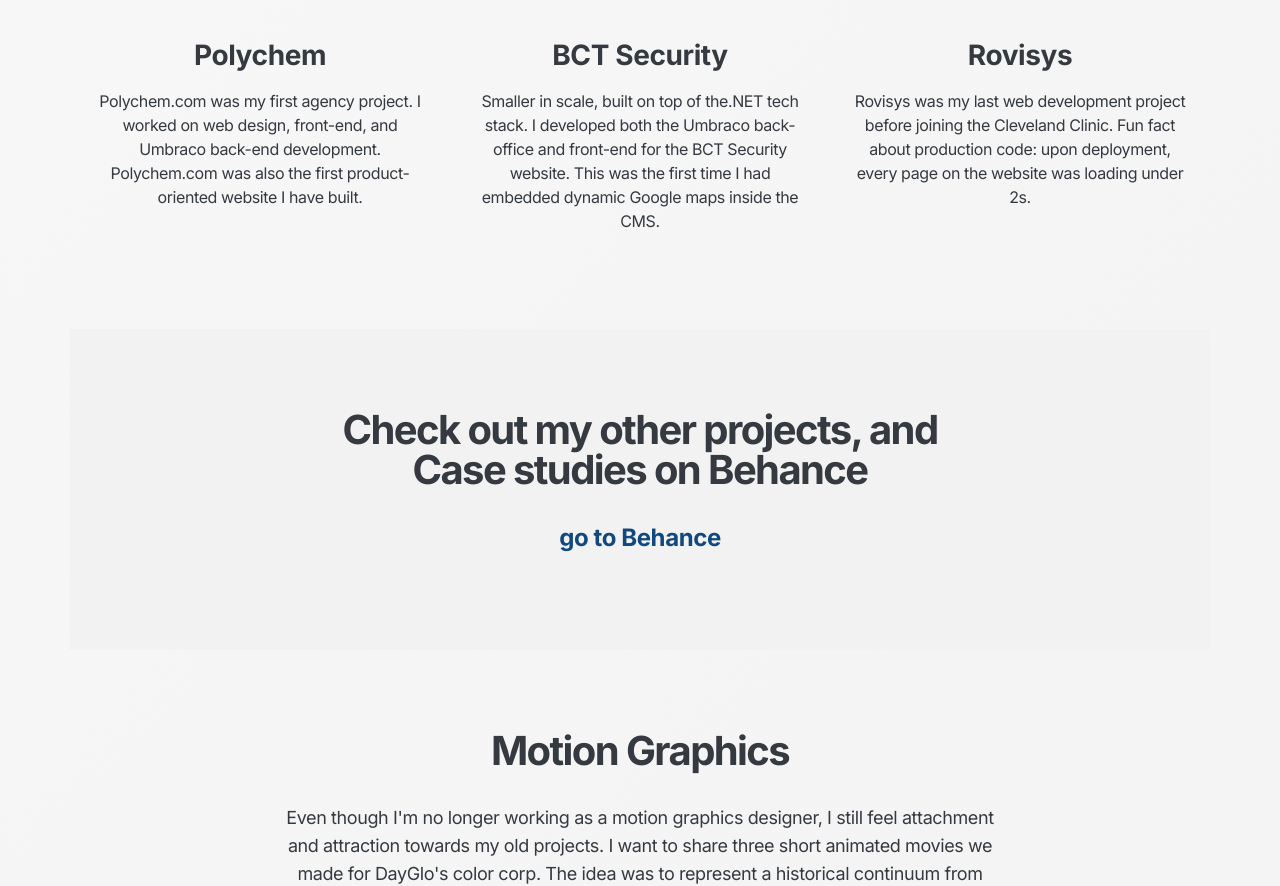
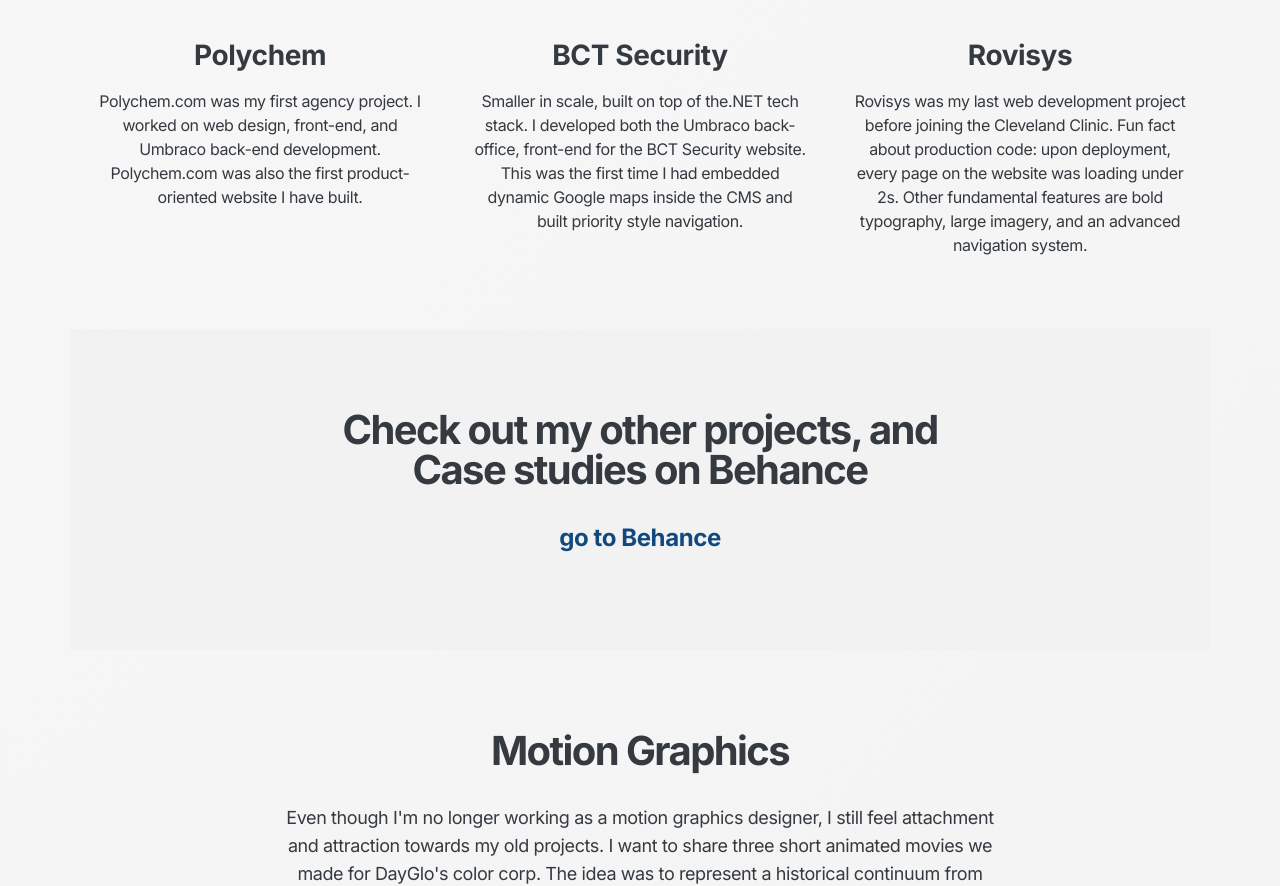
Before and after one commit to perkovz/personal-website, a Next.js app: page /projects in a window 1280 px wide. Shown: the part 4898-5784 px from the top of the page. Built offline with nearby package versions, Linux system fonts and the light colour scheme.

Commit message:
Content update.

```diff
--- a/pages/projects/index.js
+++ b/pages/projects/index.js
@@ -153,7 +153,7 @@
                   <Image className="" src="/bct.jpg" layout="fill" objectFit="contain" alt="Home page with the billboard" />
                 </div>
                 <div className="card__title text-xl">BCT Security</div>
-                <div className="text-base px-2">Smaller in scale, built on top of the.NET tech stack. I developed both the Umbraco back-office and front-end for the BCT Security website. This was the first time I had embedded dynamic Google maps inside the CMS.</div>
+                <div className="text-base px-2">Smaller in scale, built on top of the.NET tech stack. I developed both the Umbraco back-office, front-end for the BCT Security website. This was the first time I had embedded dynamic Google maps inside the CMS and built priority style navigation.</div>
               </div>
             </div>
             <div className="col-12 col-sm-6 col-lg-4">
@@ -162,7 +162,7 @@
                   <Image className="" src="/rovisys.jpg" layout="fill" objectFit="contain" alt="Home page with the billboard" />
                 </div>
                 <div className="card__title text-xl">Rovisys</div>
-                <div className="text-base px-2">Rovisys was my last web development project before joining the Cleveland Clinic. Fun fact about production code: upon deployment, every page on the website was loading under 2s.</div>
+                <div className="text-base px-2">Rovisys was my last web development project before joining the Cleveland Clinic. Fun fact about production code: upon deployment, every page on the website was loading under 2s. Other fundamental features are bold typography, large imagery, and an advanced navigation system.</div>
               </div>
             </div>
           </div>
```
